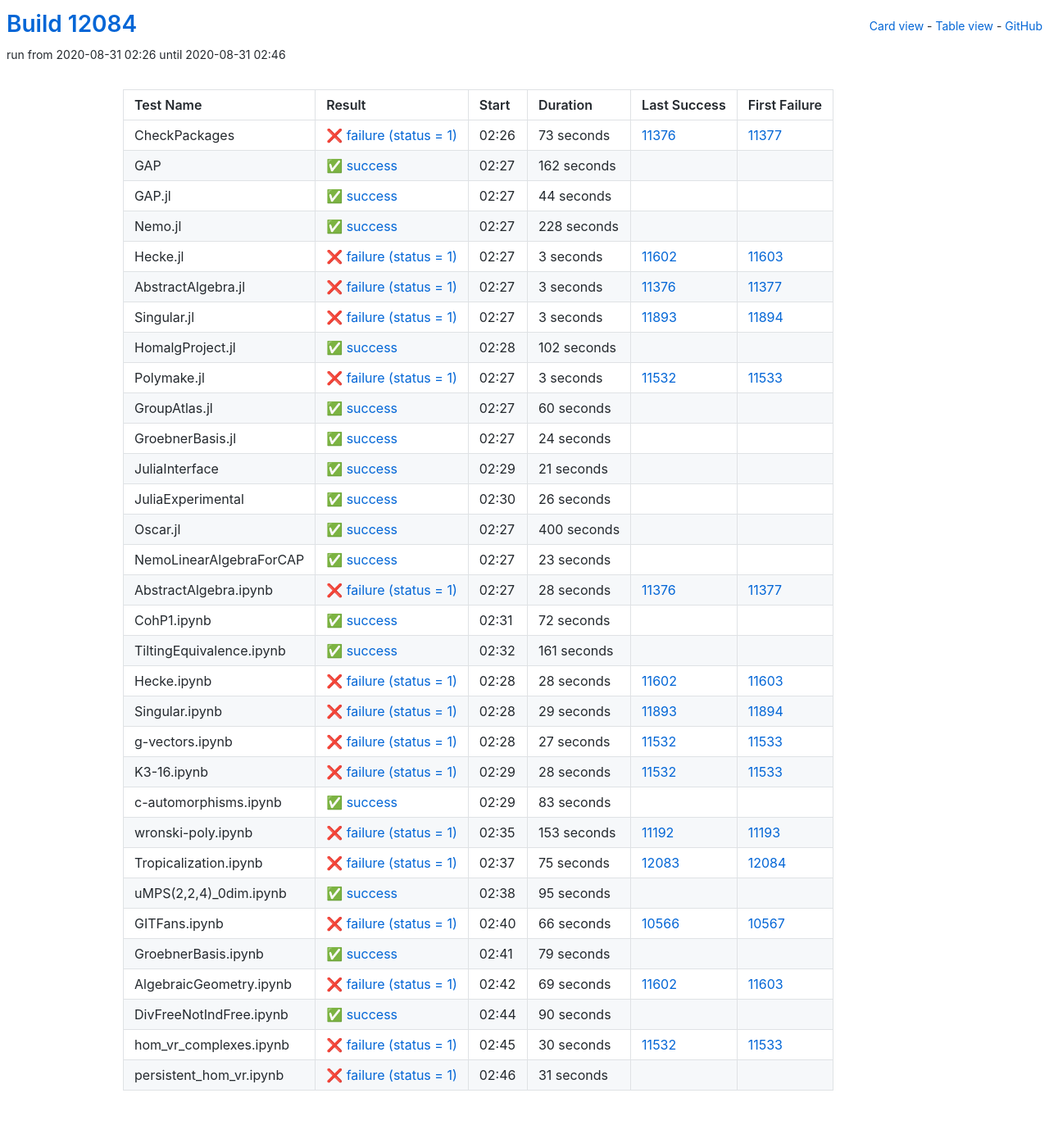
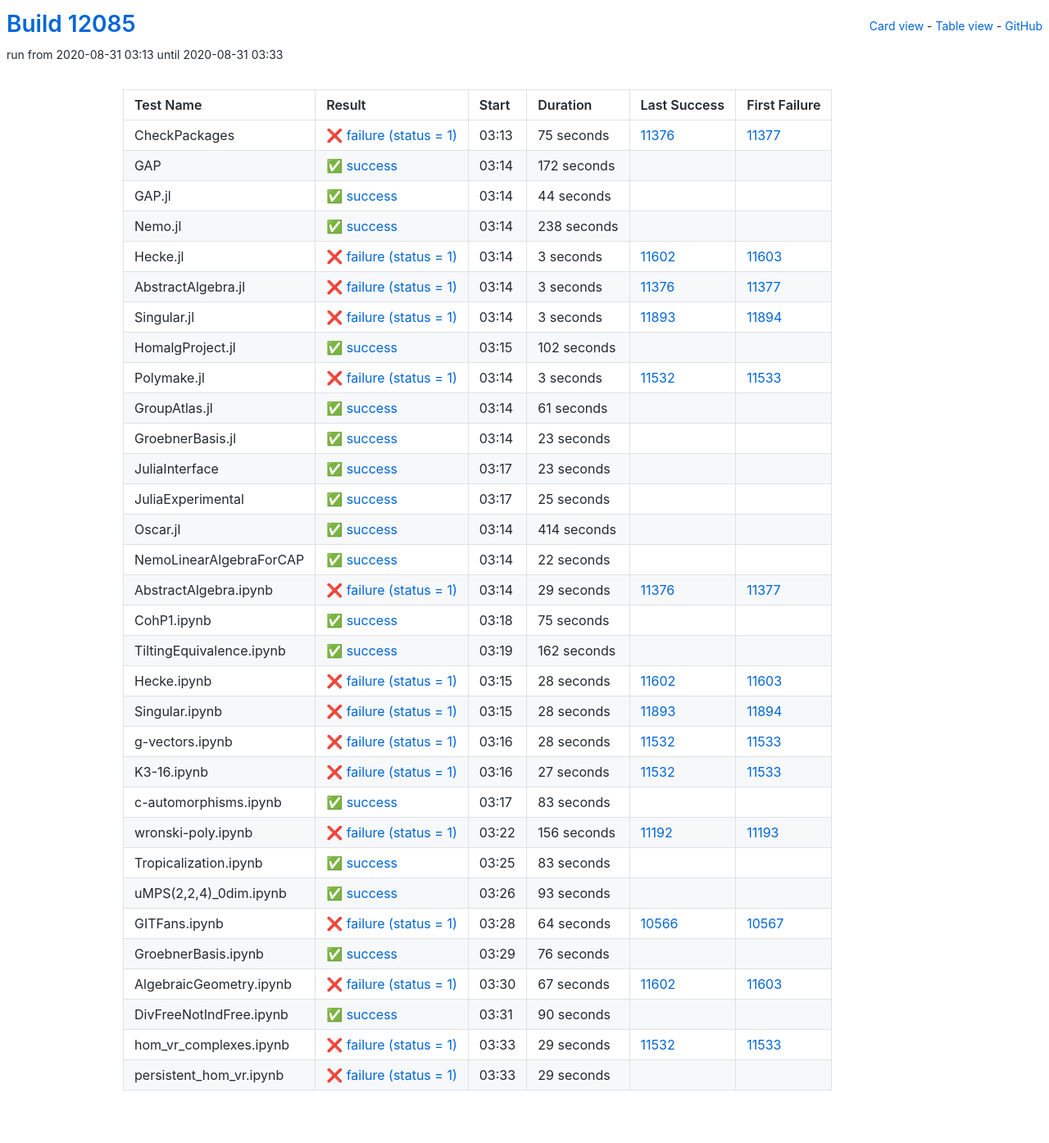
Before and after one commit to oscar-system/oscar-ci-status, a Jekyll site: the page built from table.html, in a window 1280 px wide. Shown: the whole page at 82% size. Built offline with Jekyll 4.4.1, drawn with Linux system fonts in a browser that asks for light colours.

Commit message:
Build #12085

```diff
--- a/_data/ci.yml
+++ b/_data/ci.yml
@@ -1,6 +1,6 @@
 ---
-build: 12084
-build_url: https://oscarci.mathematik.uni-kl.de/job/oscar/12084/
+build: 12085
+build_url: https://oscarci.mathematik.uni-kl.de/job/oscar/12085/
 job: oscar
 organization: oscar-system
 repo: oscar-ci-status
@@ -8,32 +8,32 @@
 tests:
 - name: CheckPackages
   id: checkpackages
-  log: https://oscarci.mathematik.uni-kl.de/job/oscar/12084/artifact/logs/build-12084/CheckPackages.log
-  start: 2020-08-31 02:26
+  log: https://oscarci.mathematik.uni-kl.de/job/oscar/12085/artifact/logs/build-12085/CheckPackages.log
+  start: 2020-08-31 03:13
   success: false
   exitcode: 1
   status: failure
-  duration: 73
+  duration: 75
   last_success: 11376
   last_success_url: https://oscarci.mathematik.uni-kl.de/job/oscar/11376/
   first_failure: 11377
   first_failure_url: https://oscarci.mathematik.uni-kl.de/job/oscar/11377/
 - name: GAP
   id: gap
-  log: https://oscarci.mathematik.uni-kl.de/job/oscar/12084/artifact/logs/build-12084/GAP.log
-  start: 2020-08-31 02:27
+  log: https://oscarci.mathematik.uni-kl.de/job/oscar/12085/artifact/logs/build-12085/GAP.log
+  start: 2020-08-31 03:14
   success: true
   exitcode: 0
   status: success
-  duration: 162
+  duration: 172
   last_success: false
   last_success_url:
   first_failure: false
   first_failure_url:
 - name: GAP.jl
   id: gap-jl
-  log: https://oscarci.mathematik.uni-kl.de/job/oscar/12084/artifact/logs/build-12084/GAP.jl.log
-  start: 2020-08-31 02:27
+  log: https://oscarci.mathematik.uni-kl.de/job/oscar/12085/artifact/logs/build-12085/GAP.jl.log
+  start: 2020-08-31 03:14
   success: true
   exitcode: 0
   status: success
@@ -44,20 +44,20 @@
   first_failure_url:
 - name: Nemo.jl
   id: nemo-jl
-  log: https://oscarci.mathematik.uni-kl.de/job/oscar/12084/artifact/logs/build-12084/Nemo.jl.log
-  start: 2020-08-31 02:27
+  log: https://oscarci.mathematik.uni-kl.de/job/oscar/12085/artifact/logs/build-12085/Nemo.jl.log
+  start: 2020-08-31 03:14
   success: true
   exitcode: 0
   status: success
-  duration: 228
+  duration: 238
   last_success: false
   last_success_url:
   first_failure: false
   first_failure_url:
 - name: Hecke.jl
   id: hecke-jl
-  log: https://oscarci.mathematik.uni-kl.de/job/oscar/12084/artifact/logs/build-12084/Hecke.jl.log
-  start: 2020-08-31 02:27
+  log: https://oscarci.mathematik.uni-kl.de/job/oscar/12085/artifact/logs/build-12085/Hecke.jl.log
+  start: 2020-08-31 03:14
   success: false
   exitcode: 1
   status: failure
@@ -68,8 +68,8 @@
   first_failure_url: https://oscarci.mathematik.uni-kl.de/job/oscar/11603/
 - name: AbstractAlgebra.jl
   id: abstractalgebra-jl
-  log: https://oscarci.mathematik.uni-kl.de/job/oscar/12084/artifact/logs/build-12084/AbstractAlgebra.jl.log
-  start: 2020-08-31 02:27
+  log: https://oscarci.mathematik.uni-kl.de/job/oscar/12085/artifact/logs/build-12085/AbstractAlgebra.jl.log
+  start: 2020-08-31 03:14
   success: false
   exitcode: 1
   status: failure
@@ -80,8 +80,8 @@
   first_failure_url: https://oscarci.mathematik.uni-kl.de/job/oscar/11377/
 - name: Singular.jl
   id: singular-jl
-  log: https://oscarci.mathematik.uni-kl.de/job/oscar/12084/artifact/logs/build-12084/Singular.jl.log
-  start: 2020-08-31 02:27
+  log: https://oscarci.mathematik.uni-kl.de/job/oscar/12085/artifact/logs/build-12085/Singular.jl.log
+  start: 2020-08-31 03:14
   success: false
   exitcode: 1
   status: failure
@@ -92,8 +92,8 @@
   first_failure_url: https://oscarci.mathematik.uni-kl.de/job/oscar/11894/
 - name: HomalgProject.jl
   id: homalgproject-jl
-  log: https://oscarci.mathematik.uni-kl.de/job/oscar/12084/artifact/logs/build-12084/HomalgProject.jl.log
-  start: 2020-08-31 02:28
+  log: https://oscarci.mathematik.uni-kl.de/job/oscar/12085/artifact/logs/build-12085/HomalgProject.jl.log
+  start: 2020-08-31 03:15
   success: true
   exitcode: 0
   status: success
@@ -104,8 +104,8 @@
   first_failure_url:
 - name: Polymake.jl
   id: polymake-jl
-  log: https://oscarci.mathematik.uni-kl.de/job/oscar/12084/artifact/logs/build-12084/Polymake.jl.log
-  start: 2020-08-31 02:27
+  log: https://oscarci.mathematik.uni-kl.de/job/oscar/12085/artifact/logs/build-12085/Polymake.jl.log
+  start: 2020-08-31 03:14
   success: false
   exitcode: 1
   status: failure
@@ -116,68 +116,20 @@
   first_failure_url: https://oscarci.mathematik.uni-kl.de/job/oscar/11533/
 - name: GroupAtlas.jl
   id: groupatlas-jl
-  log: https://oscarci.mathematik.uni-kl.de/job/oscar/12084/artifact/logs/build-12084/GroupAtlas.jl.log
-  start: 2020-08-31 02:27
+  log: https://oscarci.mathematik.uni-kl.de/job/oscar/12085/artifact/logs/build-12085/GroupAtlas.jl.log
+  start: 2020-08-31 03:14
   success: true
   exitcode: 0
   status: success
-  duration: 60
+  duration: 61
   last_success: false
   last_success_url:
   first_failure: false
   first_failure_url:
 - name: GroebnerBasis.jl
   id: groebnerbasis-jl
-  log: https://oscarci.mathematik.uni-kl.de/job/oscar/12084/artifact/logs/build-12084/GroebnerBasis.jl.log
-  start: 2020-08-31 02:27
-  success: true
-  exitcode: 0
-  status: success
-  duration: 24
-  last_success: false
-  last_success_url:
-  first_failure: false
-  first_failure_url:
-- name: JuliaInterface
-  id: juliainterface
-  log: https://oscarci.mathematik.uni-kl.de/job/oscar/12084/artifact/logs/build-12084/JuliaInterface.log
-  start: 2020-08-31 02:29
-  success: true
-  exitcode: 0
-  status: success
-  duration: 21
-  last_success: false
-  last_success_url:
-  first_failure: false
-  first_failure_url:
-- name: JuliaExperimental
-  id: juliaexperimental
-  log: https://oscarci.mathematik.uni-kl.de/job/oscar/12084/artifact/logs/build-12084/JuliaExperimental.log
-  start: 2020-08-31 02:30
-  success: true
-  exitcode: 0
-  status: success
-  duration: 26
-  last_success: false
-  last_success_url:
-  first_failure: false
-  first_failure_url:
-- name: Oscar.jl
-  id: oscar-jl
-  log: https://oscarci.mathematik.uni-kl.de/job/oscar/12084/artifact/logs/build-12084/Oscar.jl.log
-  start: 2020-08-31 02:27
-  success: true
-  exitcode: 0
-  status: success
-  duration: 400
-  last_success: false
-  last_success_url:
-  first_failure: false
-  first_failure_url:
-- name: NemoLinearAlgebraForCAP
-  id: nemolinearalgebraforcap
-  log: https://oscarci.mathematik.uni-kl.de/job/oscar/12084/artifact/logs/build-12084/NemoLinearAlgebraForCAP.log
-  start: 2020-08-31 02:27
+  log: https://oscarci.mathematik.uni-kl.de/job/oscar/12085/artifact/logs/build-12085/GroebnerBasis.jl.log
+  start: 2020-08-31 03:14
   success: true
   exitcode: 0
   status: success
@@ -186,46 +138,94 @@
   last_success_url:
   first_failure: false
   first_failure_url:
+- name: JuliaInterface
+  id: juliainterface
+  log: https://oscarci.mathematik.uni-kl.de/job/oscar/12085/artifact/logs/build-12085/JuliaInterface.log
+  start: 2020-08-31 03:17
+  success: true
+  exitcode: 0
+  status: success
+  duration: 23
+  last_success: false
+  last_success_url:
+  first_failure: false
+  first_failure_url:
+- name: JuliaExperimental
+  id: juliaexperimental
+  log: https://oscarci.mathematik.uni-kl.de/job/oscar/12085/artifact/logs/build-12085/JuliaExperimental.log
+  start: 2020-08-31 03:17
+  success: true
+  exitcode: 0
+  status: success
+  duration: 25
+  last_success: false
+  last_success_url:
+  first_failure: false
+  first_failure_url:
+- name: Oscar.jl
+  id: oscar-jl
+  log: https://oscarci.mathematik.uni-kl.de/job/oscar/12085/artifact/logs/build-12085/Oscar.jl.log
+  start: 2020-08-31 03:14
+  success: true
+  exitcode: 0
+  status: success
+  duration: 414
+  last_success: false
+  last_success_url:
+  first_failure: false
+  first_failure_url:
+- name: NemoLinearAlgebraForCAP
+  id: nemolinearalgebraforcap
+  log: https://oscarci.mathematik.uni-kl.de/job/oscar/12085/artifact/logs/build-12085/NemoLinearAlgebraForCAP.log
+  start: 2020-08-31 03:14
+  success: true
+  exitcode: 0
+  status: success
+  duration: 22
+  last_success: false
+  last_success_url:
+  first_failure: false
+  first_failure_url:
 - name: AbstractAlgebra.ipynb
   id: abstractalgebra-ipynb
-  log: https://oscarci.mathematik.uni-kl.de/job/oscar/12084/artifact/logs/build-12084/AbstractAlgebra.ipynb.log
-  start: 2020-08-31 02:27
+  log: https://oscarci.mathematik.uni-kl.de/job/oscar/12085/artifact/logs/build-12085/AbstractAlgebra.ipynb.log
+  start: 2020-08-31 03:14
   success: false
   exitcode: 1
   status: failure
-  duration: 28
+  duration: 29
   last_success: 11376
   last_success_url: https://oscarci.mathematik.uni-kl.de/job/oscar/11376/
   first_failure: 11377
   first_failure_url: https://oscarci.mathematik.uni-kl.de/job/oscar/11377/
 - name: CohP1.ipynb
   id: cohp1-ipynb
-  log: https://oscarci.mathematik.uni-kl.de/job/oscar/12084/artifact/logs/build-12084/CohP1.ipynb.log
-  start: 2020-08-31 02:31
+  log: https://oscarci.mathematik.uni-kl.de/job/oscar/12085/artifact/logs/build-12085/CohP1.ipynb.log
+  start: 2020-08-31 03:18
   success: true
   exitcode: 0
   status: success
-  duration: 72
+  duration: 75
   last_success: false
   last_success_url:
   first_failure: false
   first_failure_url:
 - name: TiltingEquivalence.ipynb
   id: tiltingequivalence-ipynb
-  log: https://oscarci.mathematik.uni-kl.de/job/oscar/12084/artifact/logs/build-12084/TiltingEquivalence.ipynb.log
-  start: 2020-08-31 02:32
+  log: https://oscarci.mathematik.uni-kl.de/job/oscar/12085/artifact/logs/build-12085/TiltingEquivalence.ipynb.log
+  start: 2020-08-31 03:19
   success: true
   exitcode: 0
   status: success
-  duration: 161
+  duration: 162
   last_success: false
   last_success_url:
   first_failure: false
   first_failure_url:
 - name: Hecke.ipynb
   id: hecke-ipynb
-  log: https://oscarci.mathematik.uni-kl.de/job/oscar/12084/artifact/logs/build-12084/Hecke.ipynb.log
-  start: 2020-08-31 02:28
+  log: https://oscarci.mathematik.uni-kl.de/job/oscar/12085/artifact/logs/build-12085/Hecke.ipynb.log
+  start: 2020-08-31 03:15
   success: false
   exitcode: 1
   status: failure
@@ -236,20 +236,32 @@
   first_failure_url: https://oscarci.mathematik.uni-kl.de/job/oscar/11603/
 - name: Singular.ipynb
   id: singular-ipynb
-  log: https://oscarci.mathematik.uni-kl.de/job/oscar/12084/artifact/logs/build-12084/Singular.ipynb.log
-  start: 2020-08-31 02:28
+  log: https://oscarci.mathematik.uni-kl.de/job/oscar/12085/artifact/logs/build-12085/Singular.ipynb.log
+  start: 2020-08-31 03:15
   success: false
   exitcode: 1
   status: failure
-  duration: 29
+  duration: 28
   last_success: 11893
   last_success_url: https://oscarci.mathematik.uni-kl.de/job/oscar/11893/
   first_failure: 11894
   first_failure_url: https://oscarci.mathematik.uni-kl.de/job/oscar/11894/
 - name: g-vectors.ipynb
   id: g-vectors-ipynb
-  log: https://oscarci.mathematik.uni-kl.de/job/oscar/12084/artifact/logs/build-12084/g-vectors.ipynb.log
-  start: 2020-08-31 02:28
+  log: https://oscarci.mathematik.uni-kl.de/job/oscar/12085/artifact/logs/build-12085/g-vectors.ipynb.log
+  start: 2020-08-31 03:16
+  success: false
+  exitcode: 1
+  status: failure
+  duration: 28
+  last_success: 11532
+  last_success_url: https://oscarci.mathematik.uni-kl.de/job/oscar/11532/
+  first_failure: 11533
+  first_failure_url: https://oscarci.mathematik.uni-kl.de/job/oscar/11533/
+- name: K3-16.ipynb
+  id: k3-16-ipynb
+  log: https://oscarci.mathematik.uni-kl.de/job/oscar/12085/artifact/logs/build-12085/K3-16.ipynb.log
+  start: 2020-08-31 03:16
   success: false
   exitcode: 1
   status: failure
@@ -258,22 +270,10 @@
   last_success_url: https://oscarci.mathematik.uni-kl.de/job/oscar/11532/
   first_failure: 11533
   first_failure_url: https://oscarci.mathematik.uni-kl.de/job/oscar/11533/
-- name: K3-16.ipynb
-  id: k3-16-ipynb
-  log: https://oscarci.mathematik.uni-kl.de/job/oscar/12084/artifact/logs/build-12084/K3-16.ipynb.log
-  start: 2020-08-31 02:29
-  success: false
-  exitcode: 1
-  status: failure
-  duration: 28
-  last_success: 11532
-  last_success_url: https://oscarci.mathematik.uni-kl.de/job/oscar/11532/
-  first_failure: 11533
-  first_failure_url: https://oscarci.mathematik.uni-kl.de/job/oscar/11533/
 - name: c-automorphisms.ipynb
   id: c-automorphisms-ipynb
-  log: https://oscarci.mathematik.uni-kl.de/job/oscar/12084/artifact/logs/build-12084/c-automorphisms.ipynb.log
-  start: 2020-08-31 02:29
+  log: https://oscarci.mathematik.uni-kl.de/job/oscar/12085/artifact/logs/build-12085/c-automorphisms.ipynb.log
+  start: 2020-08-31 03:17
   success: true
   exitcode: 0
   status: success
@@ -284,80 +284,80 @@
   first_failure_url:
 - name: wronski-poly.ipynb
   id: wronski-poly-ipynb
-  log: https://oscarci.mathematik.uni-kl.de/job/oscar/12084/artifact/logs/build-12084/wronski-poly.ipynb.log
-  start: 2020-08-31 02:35
+  log: https://oscarci.mathematik.uni-kl.de/job/oscar/12085/artifact/logs/build-12085/wronski-poly.ipynb.log
+  start: 2020-08-31 03:22
   success: false
   exitcode: 1
   status: failure
-  duration: 153
+  duration: 156
   last_success: 11192
   last_success_url: https://oscarci.mathematik.uni-kl.de/job/oscar/11192/
   first_failure: 11193
   first_failure_url: https://oscarci.mathematik.uni-kl.de/job/oscar/11193/
 - name: Tropicalization.ipynb
   id: tropicalization-ipynb
-  log: https://oscarci.mathematik.uni-kl.de/job/oscar/12084/artifact/logs/build-12084/Tropicalization.ipynb.log
-  start: 2020-08-31 02:37
-  success: false
-  exitcode: 1
-  status: failure
-  duration: 75
-  last_success: 12083
-  last_success_url: https://oscarci.mathematik.uni-kl.de/job/oscar/12083/
-  first_failure: 12084
-  first_failure_url: https://oscarci.mathematik.uni-kl.de/job/oscar/12084/
-- name: uMPS(2,2,4)_0dim.ipynb
-  id: umps-2-2-4-0dim-ipynb
-  log: https://oscarci.mathematik.uni-kl.de/job/oscar/12084/artifact/logs/build-12084/uMPS-2-2-4-_0dim.ipynb.log
-  start: 2020-08-31 02:38
+  log: https://oscarci.mathematik.uni-kl.de/job/oscar/12085/artifact/logs/build-12085/Tropicalization.ipynb.log
+  start: 2020-08-31 03:25
   success: true
   exitcode: 0
   status: success
-  duration: 95
+  duration: 83
+  last_success: false
+  last_success_url:
+  first_failure: false
+  first_failure_url:
+- name: uMPS(2,2,4)_0dim.ipynb
+  id: umps-2-2-4-0dim-ipynb
+  log: https://oscarci.mathematik.uni-kl.de/job/oscar/12085/artifact/logs/build-12085/uMPS-2-2-4-_0dim.ipynb.log
+  start: 2020-08-31 03:26
+  success: true
+  exitcode: 0
+  status: success
+  duration: 93
   last_success: false
   last_success_url:
   first_failure: false
   first_failure_url:
 - name: GITFans.ipynb
   id: gitfans-ipynb
-  log: https://oscarci.mathematik.uni-kl.de/job/oscar/12084/artifact/logs/build-12084/GITFans.ipynb.log
-  start: 2020-08-31 02:40
+  log: https://oscarci.mathematik.uni-kl.de/job/oscar/12085/artifact/logs/build-12085/GITFans.ipynb.log
+  start: 2020-08-31 03:28
   success: false
   exitcode: 1
   status: failure
-  duration: 66
+  duration: 64
   last_success: 10566
   last_success_url: https://oscarci.mathematik.uni-kl.de/job/oscar/10566/
   first_failure: 10567
   first_failure_url: https://oscarci.mathematik.uni-kl.de/job/oscar/10567/
 - name: GroebnerBasis.ipynb
   id: groebnerbasis-ipynb
-  log: https://oscarci.mathematik.uni-kl.de/job/oscar/12084/artifact/logs/build-12084/GroebnerBasis.ipynb.log
-  start: 2020-08-31 02:41
+  log: https://oscarci.mathematik.uni-kl.de/job/oscar/12085/artifact/logs/build-12085/GroebnerBasis.ipynb.log
+  start: 2020-08-31 03:29
   success: true
   exitcode: 0
   status: success
-  duration: 79
+  duration: 76
   last_success: false
   last_success_url:
   first_failure: false
   first_failure_url:
 - name: AlgebraicGeometry.ipynb
   id: algebraicgeometry-ipynb
-  log: https://oscarci.mathematik.uni-kl.de/job/oscar/12084/artifact/logs/build-12084/AlgebraicGeometry.ipynb.log
-  start: 2020-08-31 02:42
+  log: https://oscarci.mathematik.uni-kl.de/job/oscar/12085/artifact/logs/build-12085/AlgebraicGeometry.ipynb.log
+  start: 2020-08-31 03:30
   success: false
   exitcode: 1
   status: failure
-  duration: 69
+  duration: 67
   last_success: 11602
   last_success_url: https://oscarci.mathematik.uni-kl.de/job/oscar/11602/
   first_failure: 11603
   first_failure_url: https://oscarci.mathematik.uni-kl.de/job/oscar/11603/
 - name: DivFreeNotIndFree.ipynb
   id: divfreenotindfree-ipynb
-  log: https://oscarci.mathematik.uni-kl.de/job/oscar/12084/artifact/logs/build-12084/DivFreeNotIndFree.ipynb.log
-  start: 2020-08-31 02:44
+  log: https://oscarci.mathematik.uni-kl.de/job/oscar/12085/artifact/logs/build-12085/DivFreeNotIndFree.ipynb.log
+  start: 2020-08-31 03:31
   success: true
   exitcode: 0
   status: success
@@ -368,24 +368,24 @@
   first_failure_url:
 - name: hom_vr_complexes.ipynb
   id: hom-vr-complexes-ipynb
-  log: https://oscarci.mathematik.uni-kl.de/job/oscar/12084/artifact/logs/build-12084/hom_vr_complexes.ipynb.log
-  start: 2020-08-31 02:45
+  log: https://oscarci.mathematik.uni-kl.de/job/oscar/12085/artifact/logs/build-12085/hom_vr_complexes.ipynb.log
+  start: 2020-08-31 03:33
   success: false
   exitcode: 1
   status: failure
-  duration: 30
+  duration: 29
   last_success: 11532
   last_success_url: https://oscarci.mathematik.uni-kl.de/job/oscar/11532/
   first_failure: 11533
   first_failure_url: https://oscarci.mathematik.uni-kl.de/job/oscar/11533/
 - name: persistent_hom_vr.ipynb
   id: persistent-hom-vr-ipynb
-  log: https://oscarci.mathematik.uni-kl.de/job/oscar/12084/artifact/logs/build-12084/persistent_hom_vr.ipynb.log
-  start: 2020-08-31 02:46
+  log: https://oscarci.mathematik.uni-kl.de/job/oscar/12085/artifact/logs/build-12085/persistent_hom_vr.ipynb.log
+  start: 2020-08-31 03:33
   success: false
   exitcode: 1
   status: failure
-  duration: 31
+  duration: 29
   last_success: false
   last_success_url:
   first_failure: false
```
Also changed, not shown: README.md.
